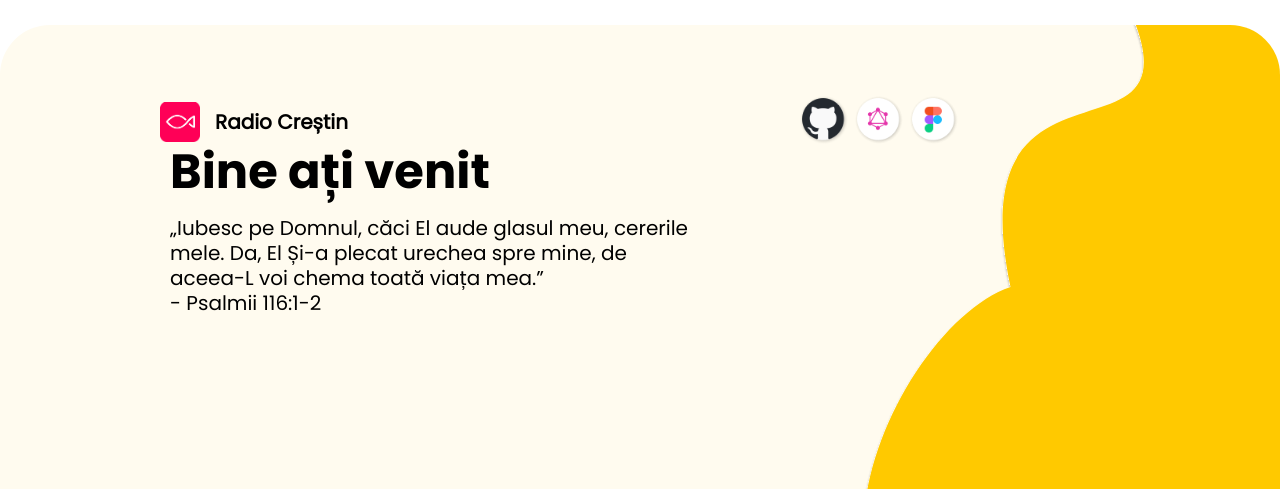
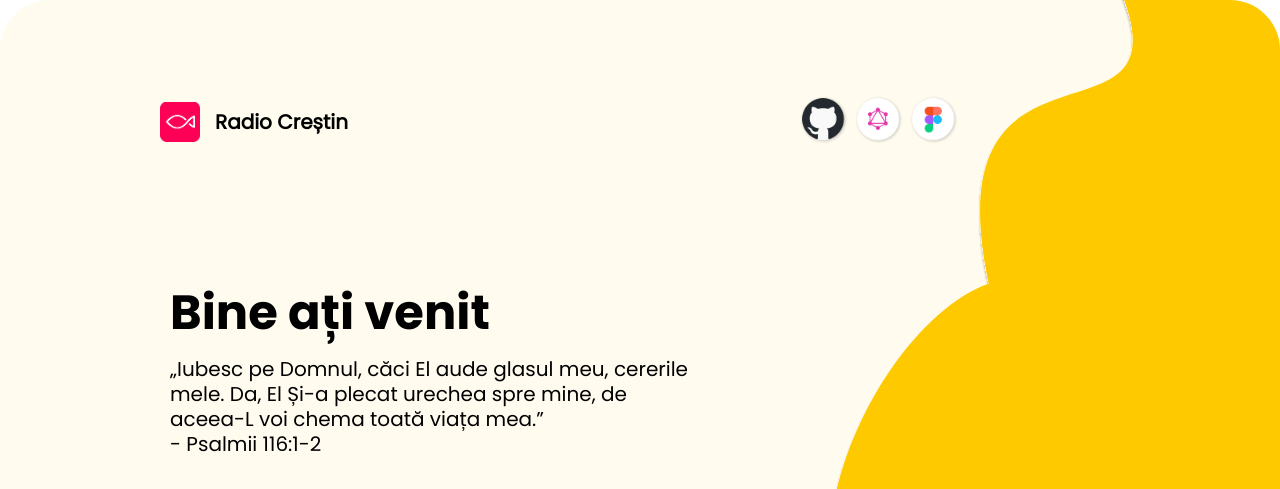
Before and after one commit to radio-crestin/radiocrestin.ro, a Next.js app: page / in a window 1280 px wide. Shown: the top 489 px of the page. Built offline with nearby package versions, Linux system fonts and the light colour scheme; no server answers.

Commit message:
feat: improve the UI

```diff
--- a/src/common/components/Header/index.tsx
+++ b/src/common/components/Header/index.tsx
@@ -124,14 +124,16 @@ const ContentRight = () => {
 
 const Header = () => {
   return (
+      <>
+        <InstallMobileAppButton />
         <header className={styles.container}>
           <Navigation />
-      <InstallMobileAppButton />
           <div className={styles.content_section}>
             <ContentLeft />
             <ContentRight />
           </div>
         </header>
+      </>
   );
 };
 
--- a/src/common/components/HeaderHomepage/index.tsx
+++ b/src/common/components/HeaderHomepage/index.tsx
@@ -57,17 +57,20 @@ const ContentLeft = () => {
 
 const HeaderHomepage = () => {
   return (
+      <>
+        <InstallMobileAppButton />
         <header className={styles.container}>
           <Navigation />
-
-      <InstallMobileAppButton />
+          <div className={styles.content_section} style={{height: "150px"}}>
             <ContentLeft />
+          </div>
           <img
               className={styles.vector_yellow}
               src={"/images/vector_yellow.svg"}
               alt={"vector_yellow"}
           />
         </header>
+      </>
   );
 };
 
--- a/src/common/components/HeaderHomepage/styles.module.scss
+++ b/src/common/components/HeaderHomepage/styles.module.scss
@@ -3,8 +3,8 @@
 
 .container {
   max-width: 1440px;
-  padding: 70px;
-  margin: 25px auto 0;
+  padding: 95px 70px;
+  margin: 0 auto 0;
   background: #FFFBEF;
   height: 462px;
   border-radius: 50px;
--- a/src/common/components/InstallMobileAppButton/index.tsx
+++ b/src/common/components/InstallMobileAppButton/index.tsx
@@ -1,4 +1,4 @@
-import React, { useContext } from "react";
+import React from "react";
 
 import styles from "./styles.module.scss";
 
@@ -6,7 +6,7 @@ export default function InstallMobileAppButton() {
   return (
       <div className={`${styles.mobileAppButtonContainer}`}>
         <p className={`${styles.mobileAppDescription}`}>
-          Continuă în aplicația mobilă
+          Te invităm să instalezi aplicația mobilă Radio Creștin.
         </p>
         <div className={`${styles.mobileAppLinkApps}`}>
           <a
--- a/src/common/components/InstallMobileAppButton/styles.module.scss
+++ b/src/common/components/InstallMobileAppButton/styles.module.scss
@@ -8,21 +8,16 @@
     display: block;
     position: relative;
     padding: 40px 20px;
-    background: black;
-    margin: 25px -25px;
+    background: #edf2f7;
   }
 
   .mobileAppDescription {
-    color: white;
-    font-size: 1.3rem;
+    font-size: 1.1rem;
+    line-height: 1.3rem;
     margin-bottom: 10px;
   }
-
-  .mobileAppButton {
-    //padding: 20px 10px;
-  }
   .mobileAppButtonGooglePlay {
-    width: 220px;
+    width: 160px;
   }
   .mobileAppLinkApps {
     display: flex;
```
Lines whose indentation alone changed are shown as unchanged.
